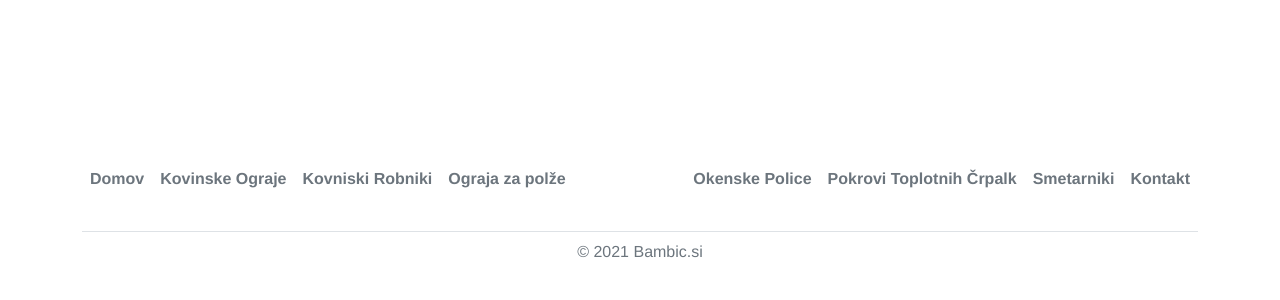
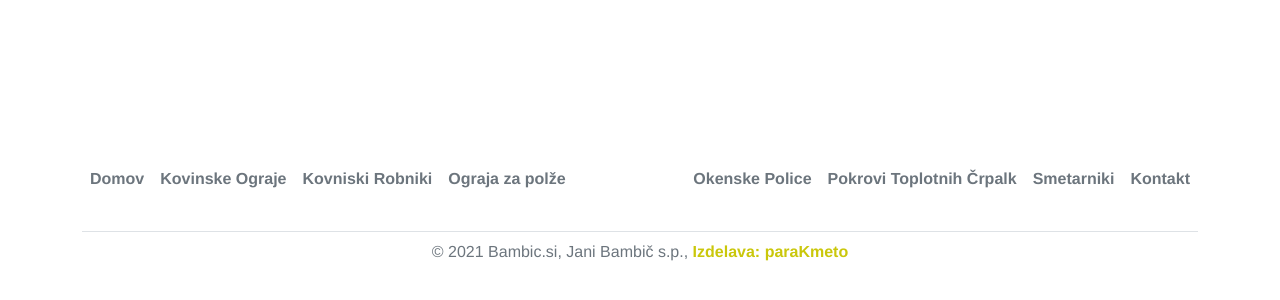
Before and after one commit to blaz-k/bambic, a Vue app: page / in a window 1280 px wide. Shown: the part 2875-3175 px from the top of the page. Built offline with nearby package versions, Linux system fonts and the light colour scheme; a web font is replaced by a local one.

Commit message:
footer corrected

```diff
--- a/src/App.vue
+++ b/src/App.vue
@@ -162,7 +162,14 @@
           </ul>
         </div>
 
-        <p class="text-center text-muted mt-2">&copy; 2021 Bambic.si</p>
+        <p class="text-center text-muted mt-2">
+          &copy; 2021 Bambic.si, Jani Bambič s.p.,
+          <span id="kmeto">
+            <a href="https://github.com/blaz-k" target="_blank"
+              >Izdelava: paraKmeto</a
+            >
+          </span>
+        </p>
       </footer>
     </div>
   </div>
@@ -223,4 +230,15 @@ a:link {
   border-radius: 22px 0px 22px 0px;
   /* color: #cf2187; */
 }
+
+#footer a {
+  color: rgb(202, 199, 11);
+}
+
+.kmet {
+  color: red;
+}
+#footer #kmeto a:hover {
+  background-color: rgb(255, 255, 255);
+}
 </style>
```
